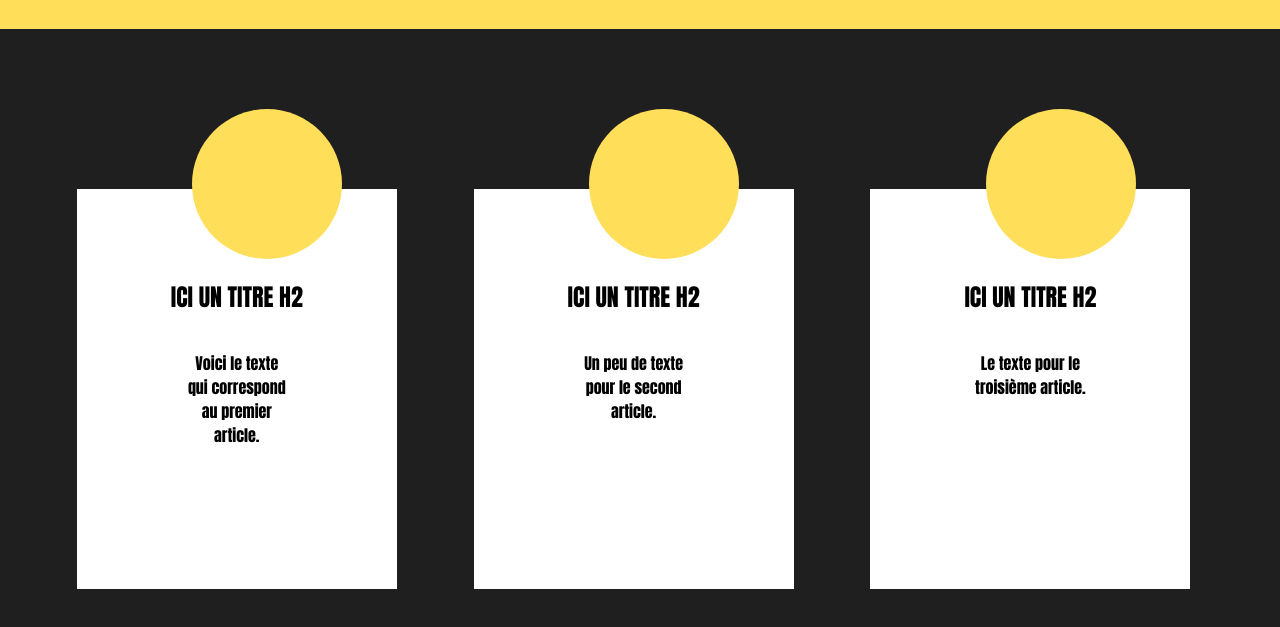
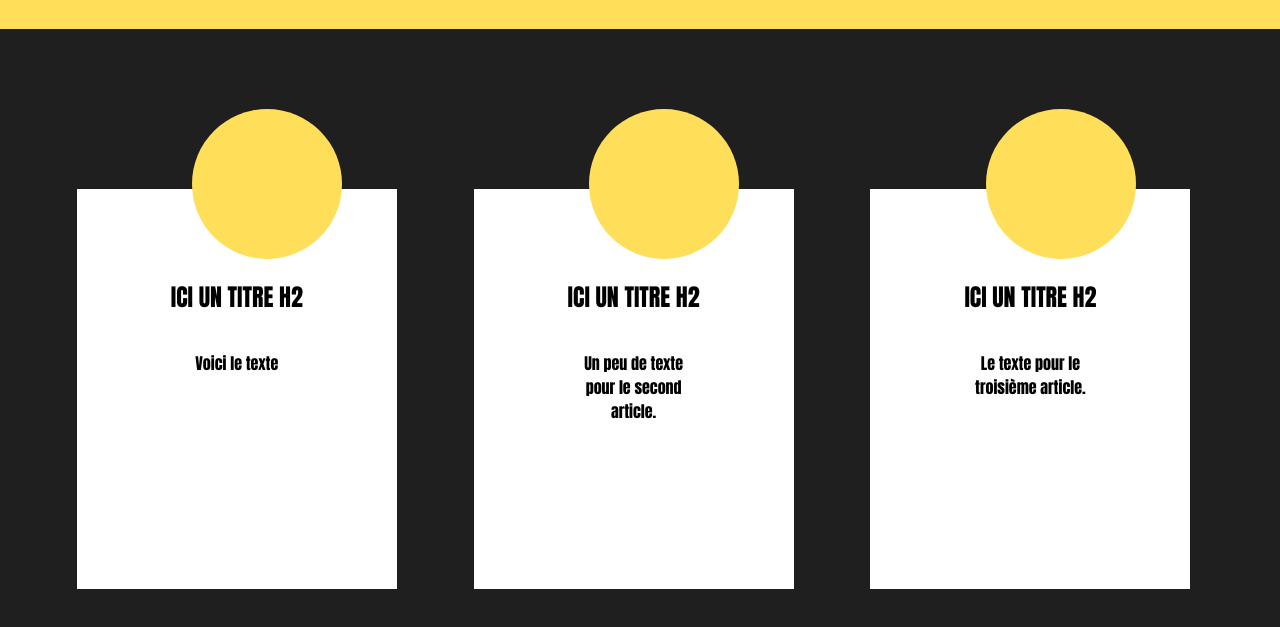
Before and after one commit to jasonpoquet/projet01, a plain HTML site: page index.html in a window 1280 px wide. Shown: the part 131-758 px from the top of the page. Drawn offline with Linux system fonts and the light colour scheme.

Commit message:
test de modification

```diff
--- a/index.html
+++ b/index.html
@@ -15,9 +15,6 @@
             <h2>ICI UN TITRE H2
             </h2>
             <p>Voici le texte<br>
-                qui correspond<br>
-                au premier<br>
-                article.
             </p>
         </article>
         <article>
```
